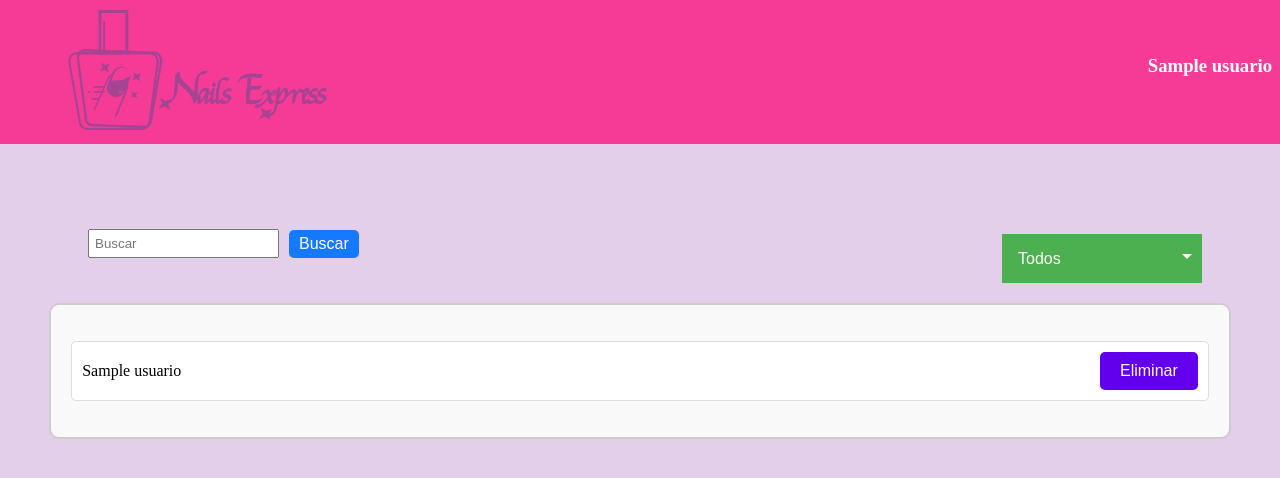
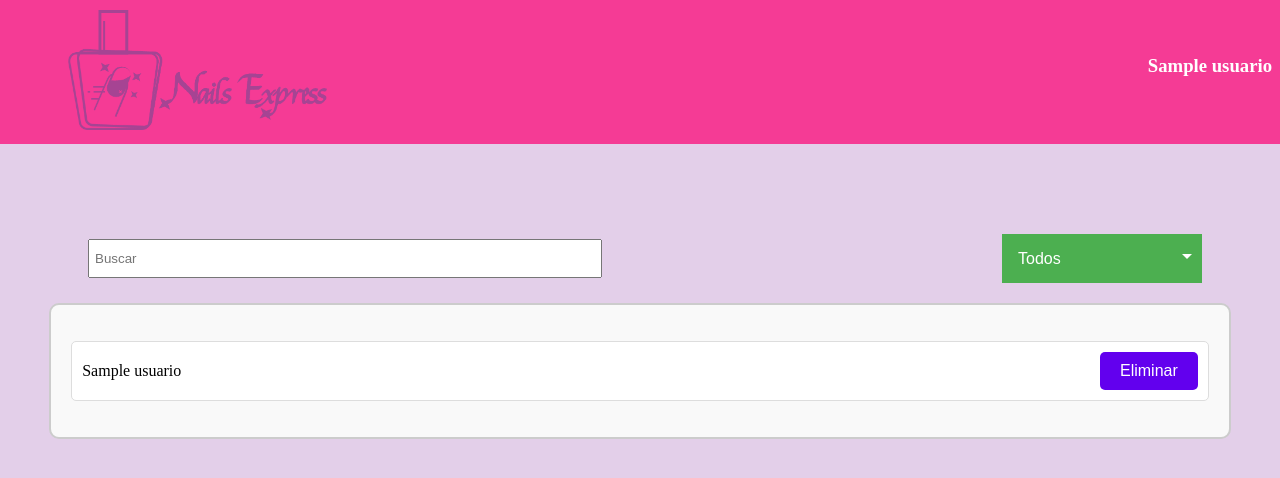
Before and after one commit to XrayTH/NailsExpress-Proto, a Flask app: template templates/admin.html in a window 1280 px wide; the page is wider, and only the part inside the window is pictured. Shown: the top 478 px of that part. Run offline with Flask 3, Linux system fonts and the light colour scheme; the template is opened without the code that fills it: most values are stand-ins (such as "Sample title", 1, 10 or a date in 2020).

Commit message:
Filtrado Admin 2

```diff
--- a/templates/admin.html
+++ b/templates/admin.html
@@ -20,8 +20,7 @@
 
     <div class="search-dropdown-container">
         <form action="#" method="GET" class="search-form" onsubmit="return false;">
-            <input type="text" id="searchInput" placeholder="Buscar" onkeyup="filterResults()">
-            <button type="submit" onclick="filterResults()">Buscar</button>
+            <input type="text" id="searchInput" placeholder="Buscar" onkeyup="filterResults()" style="width: 500px; height: 25px; margin-top: 30px;">
         </form>
         <select id="dropdownMenu" class="dropbtn" onchange="filterResults()">
             <option value="Todos">Todos</option>
```
